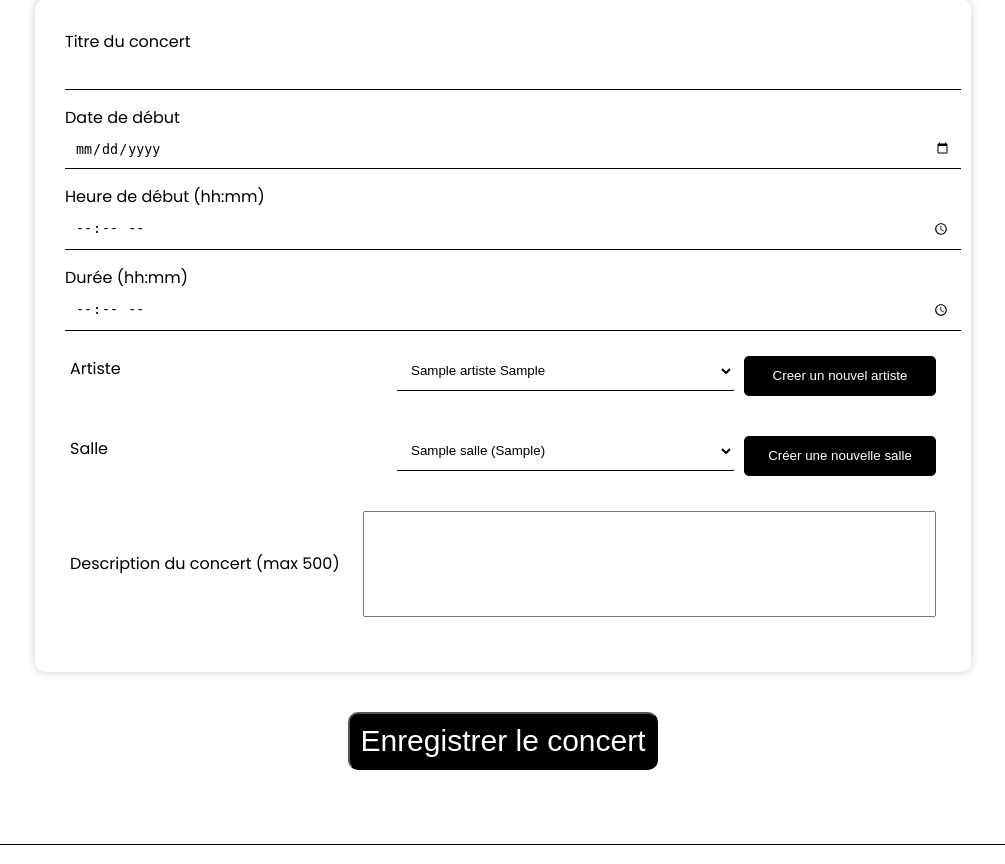
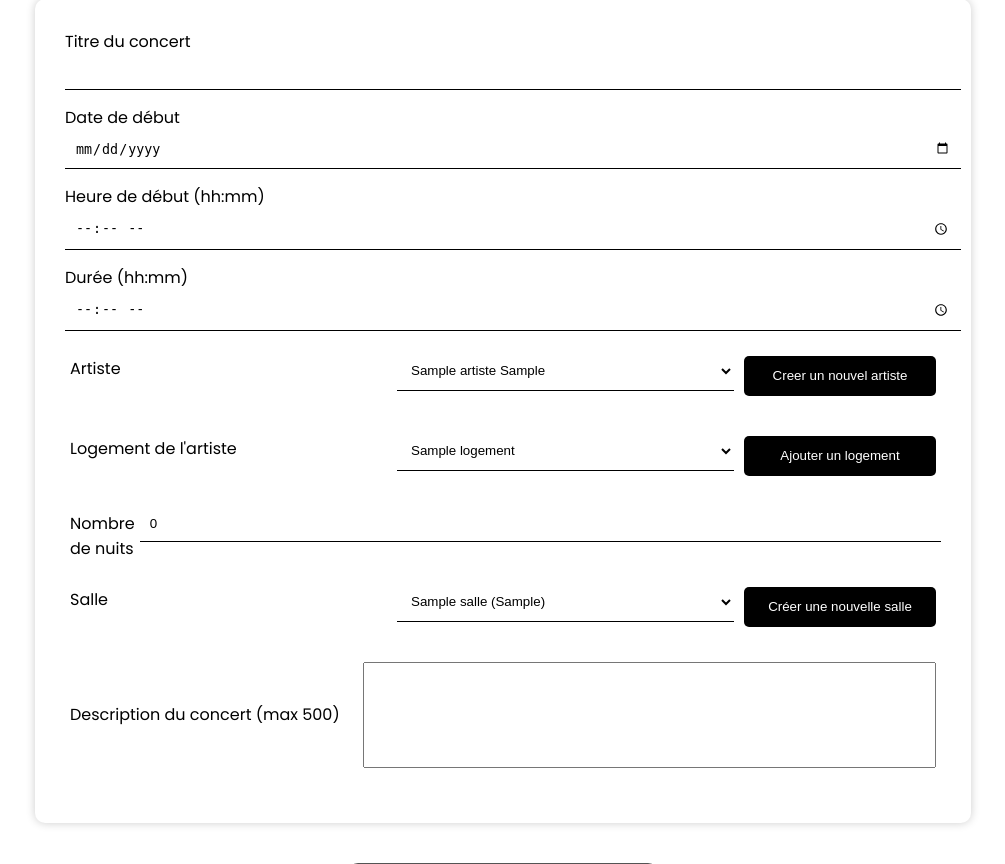
Before and after one commit to ibrahimOzocak/SAE_3.05, a Flask app: page /creer_concert in a window 1280 px wide. Shown: the part 531-1395 px from the top of the page, without its empty margins (137-1142 px from the left). Run offline with Flask 3, Linux system fonts and the light colour scheme; tables that the repository leaves empty hold one stand-in row (values such as "Sample post"); some libraries are stand-ins or nearby versions.

Commit message:
gestion des logements pour un concert/artiste fonctionnelle

```diff
--- a/ConcertPro/models.py
+++ b/ConcertPro/models.py
@@ -889,3 +889,37 @@ def save_equipement_salle(id_salle, id_equipement, quantite, ancienne_quantite =
     except Exception as e:
         print(e.args)
     return None
+
+def get_logement_artiste(id_concert, id_artiste):
+    try:
+        cursor = get_cursor()
+        requete = "SELECT id_logement, nom_etablissement, nb_nuit FROM Logement NATURAL JOIN Loger WHERE id_artiste = %s AND id_concert=%s;"
+        execute_query(cursor, requete, (id_artiste, id_concert,))
+        info = cursor.fetchall()
+        close_cursor(cursor)
+        return info[0]
+    except Exception as e:
+        print(e.args)
+    return None
+
+def supprimer_logement_artiste(id_concert, id_artiste):
+    try:
+        cursor = get_cursor()
+        requete = "DELETE FROM Loger WHERE id_artiste = %s AND id_concert=%s;"
+        execute_query(cursor, requete, (id_artiste, id_concert,))
+        db.commit()
+        close_cursor(cursor)
+    except Exception as e:
+        print(e.args)
+    return None
+
+def add_logement_artiste(id_concert, id_artiste, id_logement, nb_nuit):
+    try:
+        cursor = get_cursor()
+        requete = "INSERT INTO Loger (id_artiste, id_concert, id_logement, nb_nuit) VALUES(%s, %s, %s, %s)"
+        execute_query(cursor, requete, (id_artiste, id_concert, id_logement, nb_nuit,))
+        db.commit()
+        close_cursor(cursor)
+    except Exception as e:
+        print(e.args)
+    return None
--- a/ConcertPro/static/css/creer_concert.css
+++ b/ConcertPro/static/css/creer_concert.css
@@ -105,7 +105,8 @@ form{
 
 /* Style pour le bouton "Créer un nouvel artiste" et "Créer une nouvelle salle" */
 .sec2 button,
-.sec3 button {
+.sec3 button,
+.sec2b button {
     background-color: black;
     color: white;
     border: none;
@@ -117,7 +118,8 @@ form{
 
 /* Ajoute un espacement entre les boutons */
 .sec2 button,
-.sec3 button {
+.sec3 button,
+.sec2b button {
     margin-top: 10px;
 }
 
@@ -174,6 +176,46 @@ label{
     color: black;
 }
 
+.sec2b {
+    display: flex;
+    justify-content: space-between; /* Aligne les éléments à gauche, au centre et à droite */
+    align-items: center; /* Centre verticalement les éléments */
+}
+
+.sec2b label, .sec2b select, .sec2b button {
+    flex: 1; /* Partage l'espace disponible de manière égale entre les éléments */
+    margin: 5px; /* Ajoute une marge autour des éléments pour les espacer */
+    height: 40px;
+
+}
+
+.sec2b select{
+    border: none;
+    border-bottom: solid 1px black;
+    background-color: white;
+    color: black;
+}
+
+.sec2c {
+    display: flex;
+    justify-content: space-between; /* Aligne les éléments à gauche, au centre et à droite */
+    align-items: center; /* Centre verticalement les éléments */
+}
+
+.sec2c label, .sec2c select, .sec2c button {
+    flex: 1; /* Partage l'espace disponible de manière égale entre les éléments */
+    margin: 5px; /* Ajoute une marge autour des éléments pour les espacer */
+    height: 40px;
+
+}
+
+.sec2c select{
+    border: none;
+    border-bottom: solid 1px black;
+    background-color: white;
+    color: black;
+}
+
 .sec4 {
     display: flex;
     justify-content: space-between; /* Aligne les éléments à gauche, au centre et à droite */
--- a/ConcertPro/templates/ajout_artiste.html
+++ b/ConcertPro/templates/ajout_artiste.html
@@ -11,7 +11,7 @@
         <input type="text" id="prenom" name="prenom" required>
         <label for="nom">Nom:</label>
         <input type="text" id="nom" name="nom" required>
-        <label for="nom_scene">Nom de scnéne:</label>
+        <label for="nom_scene">Nom de scène:</label>
         <input type="text" id="nom_scene" name="nom_scene" required>
         <label for="mail">Email:</label>
         <input type="email" id="mail" name="mail" required>
--- a/ConcertPro/templates/base.html
+++ b/ConcertPro/templates/base.html
@@ -20,7 +20,7 @@
 <body>
   <header>
     <div>
-      <img class="menu-link" src="../static/images/menu.png" alt="" onclick="toggleContainerClass()">
+      <img class="menu-link" src="{{ url_for('static', filename='images/menu.png')}}" alt="" onclick="toggleContainerClass()">
     <div class="deroulant">
       <nav id="menu">
         <ul class="mobile-nav" id="mobile">
@@ -89,12 +89,12 @@
           </li>
         </ul>
       </nav>
-      <img class="menu-close cacher" src="../static/images/croix.png" alt="" onclick="toggleContainerClass()">
+      <img class="menu-close cacher" src="{{ url_for('static', filename='images/croix.png')}}" alt="" onclick="toggleContainerClass()">
     </div>
     </div>
 
     <h1 class="titre">ConcertPro</h1>
-    <img class="logo" src="../static/images/logo.jpg" alt="">
+    <img class="logo" src="{{ url_for('static', filename='images/logo.jpg')}}" alt="">
 
   </header>
   <main class="main">
--- a/ConcertPro/templates/concert.html
+++ b/ConcertPro/templates/concert.html
@@ -21,6 +21,7 @@
         <p>Nom de l'artiste : <a href="{{ url_for('artiste', id_artiste=artiste[0]) }}">{{ artiste[3] }}</a></p>
         <p>Nom de la salle : <a href="{{ url_for('salle', id=salle[0]) }}">{{ salle[3] }}</a></p>
         <p>Description : {{ concert[6] }}</p>
+        <p>Logement de l'artiste : {% if logement != none %}<a href="{{ url_for('logement', id_logement=logement[0]) }}">{{ logement[1] }}</a> ({{ logement[2] }} nuit{% if logement[2] > 1 %}s{% endif %}) {% else %} pas de logement associé {% endif %}</p>
         <p>Matériel :</p>
         {% for i in range (necessaire|length) %}
             <a href="{{ url_for('equipement', id_equipement=necessaire[i][0]) }}">{{ necessaire[i][1] }} ({{ necessaire[i][3] }}/{{ necessaire[i][2] }}) {% if necessaire[i][3] < necessaire[i][2] %} (manque {{ necessaire[i][2] - necessaire[i][3] }}) {% endif %}</a>
--- a/ConcertPro/templates/creer_concert.html
+++ b/ConcertPro/templates/creer_concert.html
@@ -30,6 +30,19 @@
                 </select>
                 <a href="{{ url_for('ajout_artiste') }}" target="_blank"><button type="button">Creer un nouvel artiste</button></a>
             </section>
+            <section class="section_creer sec2b">
+                <label for="logement">Logement de l'artiste</label>
+                <select name="logement">
+                    {% for logement in logements %}
+                    <option value="{{ logement[0] }}">{{ logement[2] }}</option>
+                    {% endfor %}
+                </select>
+                <a href="{{ url_for('ajout_logement') }}" target="_blank"><button type="button">Ajouter un logement</button></a>
+            </section>
+            <section class="section_creer sec2c">
+                <label for="nuits">Nombre de nuits</label>
+                <input type="number" name="nuits" min="0" value="0"/>
+            </section>
             <section class="section_creer sec3">
                 <label for="salle">Salle</label>
                 <select name="salle">
--- a/ConcertPro/views.py
+++ b/ConcertPro/views.py
@@ -58,7 +58,8 @@ def creer_concert():
     return render_template("creer_concert.html",
                            artistes=mo.artistes(),
                            salles=mo.salles(),
-                           types=mo.type_salle())
+                           types=mo.type_salle(),
+                           logements=mo.logements())
 
 @app.route('/voir_prochains_concerts')
 def voir_prochains_concerts():
@@ -95,11 +96,14 @@ def save_concert():
     id_salle = request.form['salle']
     description_concert = request.form['description']
     photo = request.files['image']
+    logement = request.form['logement']
+    nuit = request.form['nuits']
     id = mo.get_id_concert_max() + 1
 
     mo.save_concert(id, nom_concert, date_heure_concert, duree_concert,
                     id_artiste, id_salle, description_concert, photo)
     mo.add_artiste_concert(id, id_artiste)
+    mo.add_logement_artiste(id, id_artiste, logement, nuit)
     return redirect(url_for('concert', id=id))
 
 @app.route('/concert/<id>')
@@ -112,6 +116,7 @@ def concert(id):
     address = salle[8]
     coor = getCoordonnee(address)
     c = None
+    logement_artiste = mo.get_logement_artiste(concert[0], artiste[0])
     if coor is not None:
         coordinates = (coor[0], coor[2])
         if coordinates:
@@ -123,6 +128,7 @@ def concert(id):
                            salle=salle,
                            artiste=artiste,
                            necessaire=necessaire,
+                           logement=logement_artiste,
                            map_path=c._repr_html_() if c else None)
 
 @app.route('/concert/<id>/supprimer')
@@ -137,10 +143,14 @@ def modifier_concert(id_concert):
     concert = mo.get_concert(id_concert)
     liste_salle = mo.salles()
     liste_artiste = mo.artistes()
+    logements = mo.logements()
+    logement_artiste = mo.get_logement_artiste(concert[0], concert[4])
     return render_template("modifier_concert.html",
                            concert=concert,
                            salles=liste_salle,
-                           artistes=liste_artiste)
+                           artistes=liste_artiste,
+                           logements=logements,
+                           logement_artiste=logement_artiste)
 
 @app.route('/modifier_concert/<id_concert>/<nom_concert>', methods=("POST", ))
 def confirmer_modif_concert(id_concert, nom_concert):
@@ -152,12 +162,17 @@ def confirmer_modif_concert(id_concert, nom_concert):
     duree_concert = request.form['duree_concert']
     description_concert = request.form['description_concert']
     photo = request.files['image']
+    logement = request.form['logement']
+    nuits = request.form['nuits']
+    ancien_artiste = request.form['ancien_artiste']
 
     mo.confirmer_modif_concert(id_concert, nom_concert, date_heure_concert,
                                duree_concert, id_artiste, id_salle,
                                description_concert, photo)
-    mo.remove_participer(id_concert, id_artiste)
+    mo.remove_participer(id_concert, ancien_artiste)
     mo.add_artiste_concert(id_concert, id_artiste)
+    mo.supprimer_logement_artiste(id_concert, ancien_artiste)
+    mo.add_logement_artiste(id_concert, id_artiste, logement, nuits)
 
     return redirect(url_for('concert', id=id_concert))
 
```
Also changed, not shown: ConcertPro/templates/modifier_concert.html (+14 -3 lines), test.html (+7 -7 lines), ConcertPro/static/images/artiste/8.jpg (added), ConcertPro/static/images/concerts/12.jpg (added), ConcertPro/static/images/concerts/13.jpg (added).
